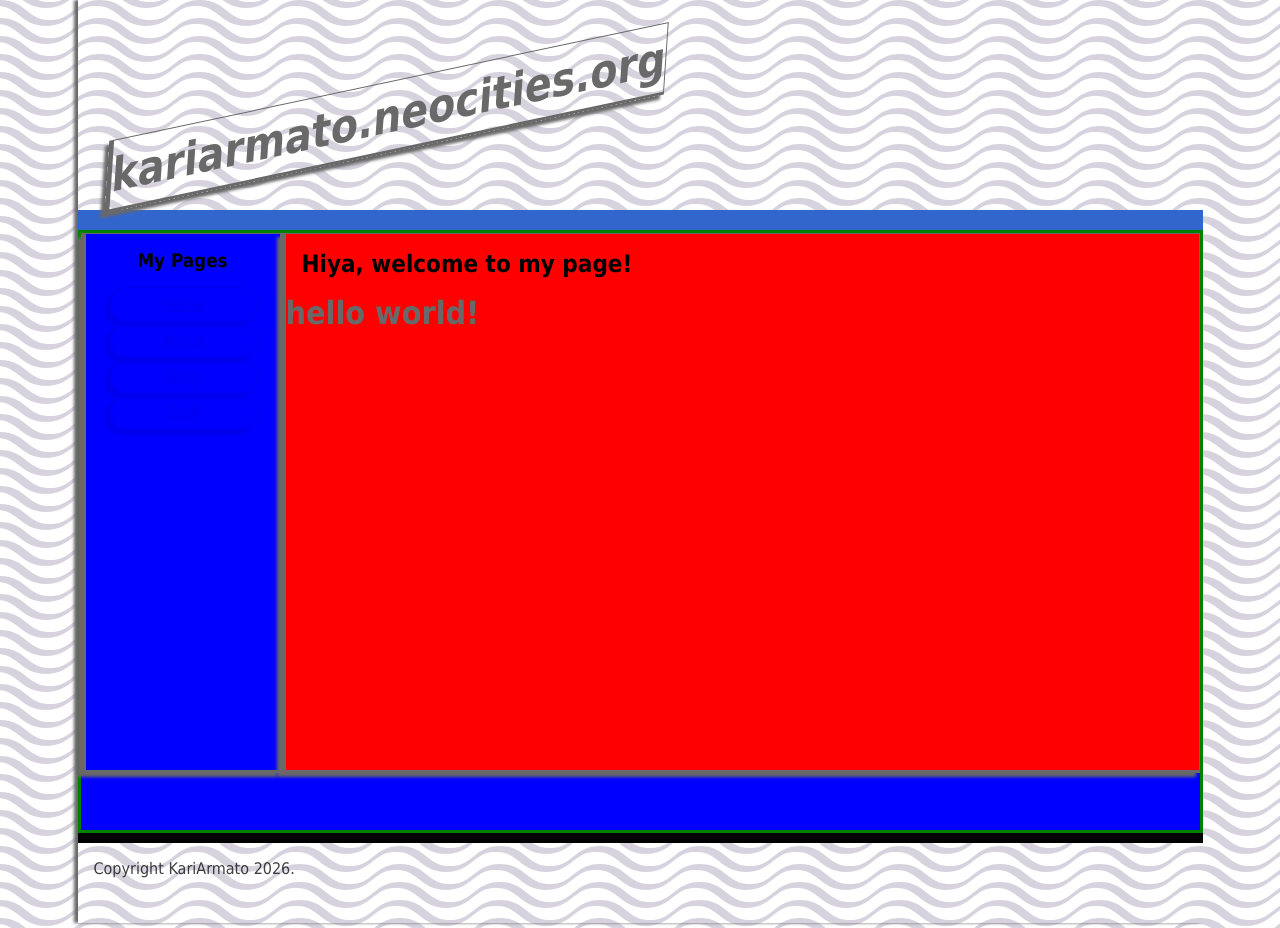
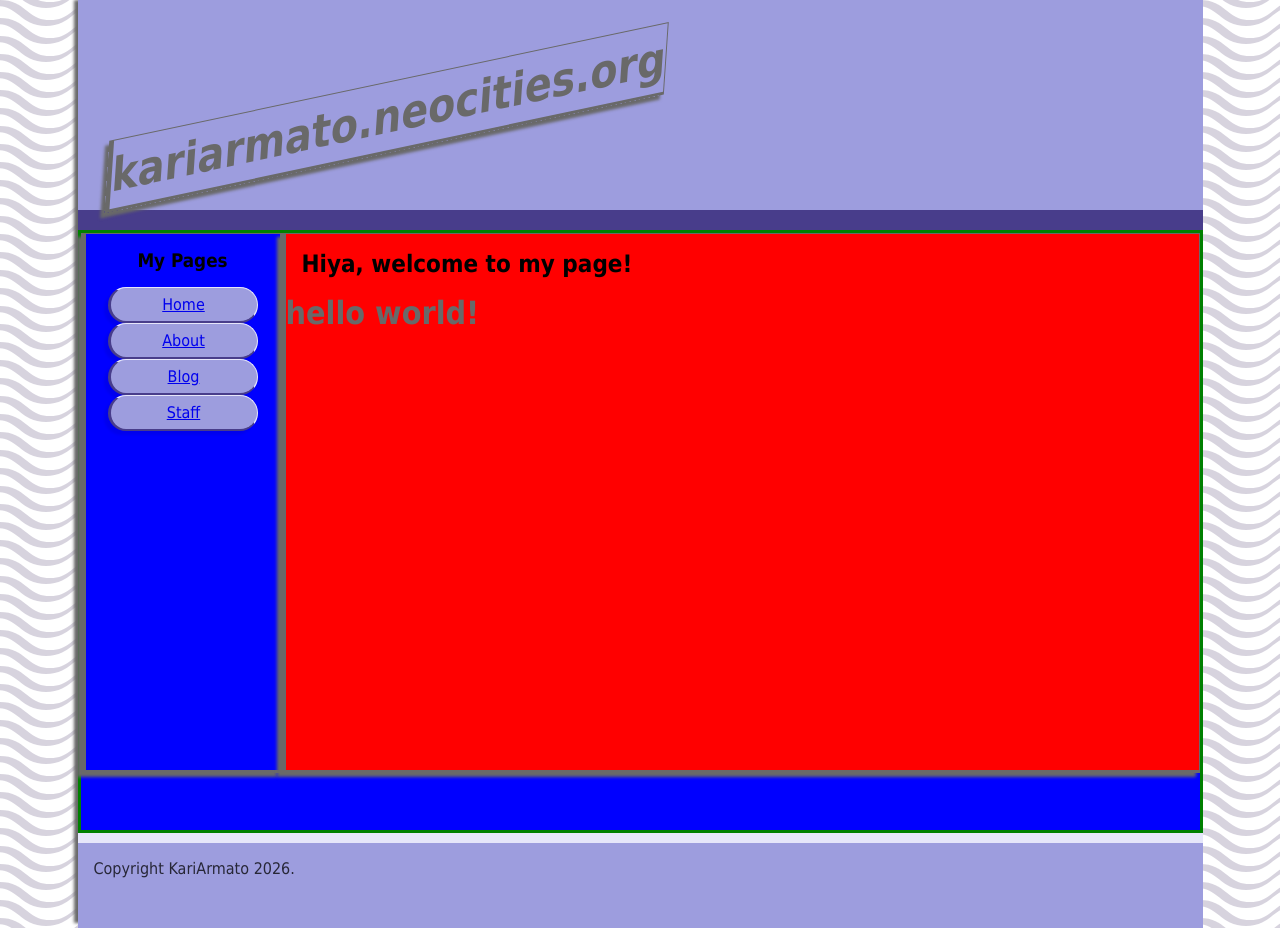
Before and after one commit to hatspies/hatspies.github.io, a Jekyll site: the page built from index.html, in a window 1280 px wide. Built offline with Jekyll 4.4.1, drawn with Linux system fonts in a browser that asks for light colours.

Commit message:
Update _colourstyles.scss

```diff
--- a/_sass/helpers/_colourstyles.scss
+++ b/_sass/helpers/_colourstyles.scss
@@ -1,9 +1,7 @@
-@import "colours";
-
 //Lavender theme used for buttons etc
 %colourtheme-1 {
-  background-color: url($colourstyle-1);
-  border-color: url($colourstyle-1-border-highlight) url($colourstyle-1-border-highlight) url($colourstyle-1-border-shadow) url($colourstyle-1-border-shadow);
+  background-color: $colourstyle-1;
+  border-color: $colourstyle-1-border-highlight $colourstyle-1-border-highlight $colourstyle-1-border-shadow $colourstyle-1-border-shadow;
 }
 
 %colourtheme-1-active {
```
